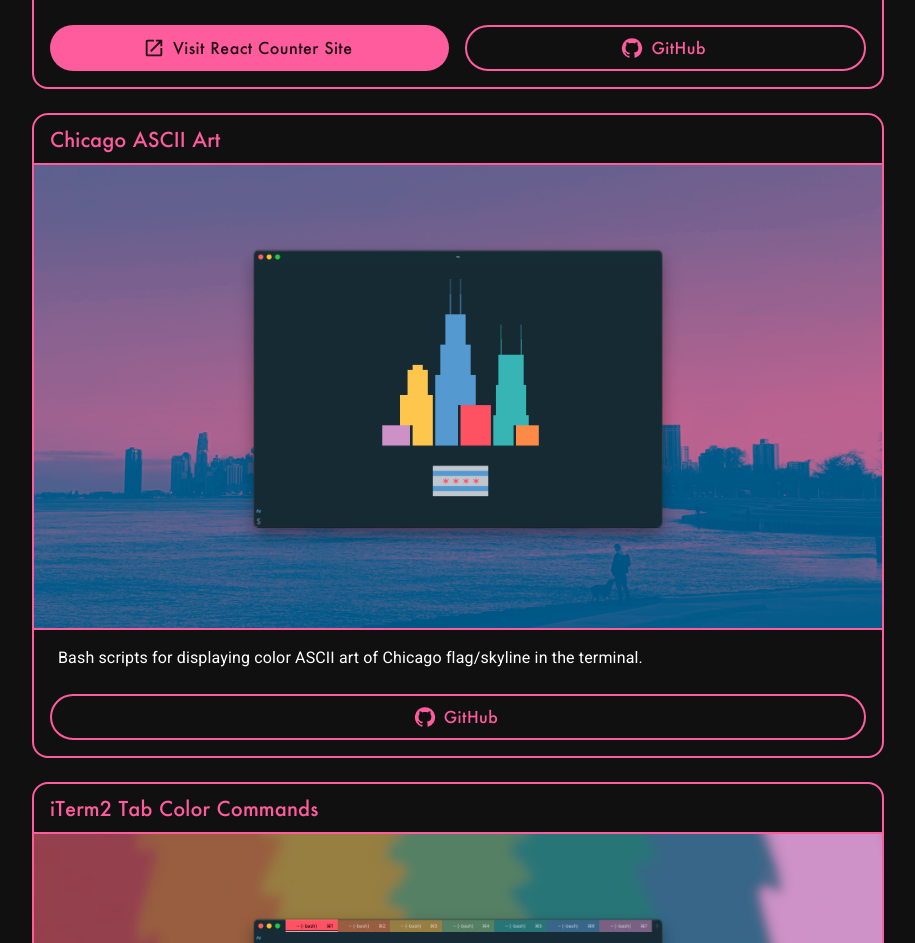
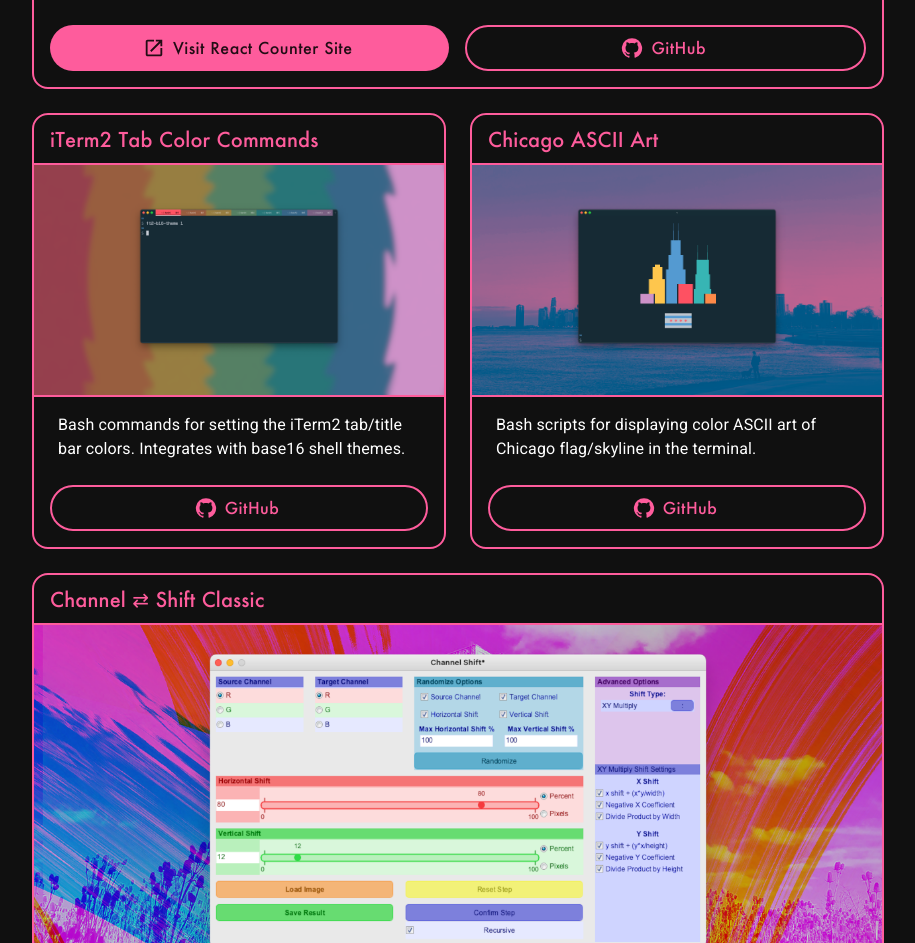
Before and after one commit to connordelacruz/connordelacruz.github.io, a React (Vite) app: page / in a window 1280 px wide. Shown: the part 2681-3624 px from the top of the page, without its empty margins (182-1097 px from the left). Built offline with nearby package versions, Linux system fonts and the light colour scheme.

Commit message:
implemented grid of projects on wide viewports

```diff
--- a/src/components/ProjectsSection.jsx
+++ b/src/components/ProjectsSection.jsx
@@ -5,6 +5,7 @@
 import { THEME_CONTENT_STACK_SPACING } from './Theme.jsx'
 import { SectionContainer } from './common/SectionContainer.jsx'
 import { ButtonStack } from './common/ButtonStack.jsx'
+import Grid from '@mui/material/Grid2'
 
 // ================================================================================
 // Content
@@ -26,6 +27,7 @@
   {
     title: "Channel ⇄ Shift",
     imgSrc: "images/projects/channel-shift.png",
+    body: 'A web app for creating "glitch art" by shifting and swapping an image\'s RGB color channels, developed as a web app with an intuitive UI to make it easily accessible for anyone to use. Built with React and P5.js. Click the button below to try it out!',
     skills: 'JavaScript, React, P5.js, Material UI, Node.js',
     bigButtonContent: {
       text: 'Visit Channel Shift Site',
@@ -39,11 +41,18 @@
         startIcon: <GitHub/>
       },
     ],
-    body: 'A web app for creating "glitch art" by shifting and swapping an image\'s RGB color channels, developed as a web app with an intuitive UI to make it easily accessible for anyone to use. Built with React and P5.js. Click the button below to try it out!',
+    buttonStackProps: {
+      // Split to column on sm to avoid text wrapping on big button
+      direction: {
+        xs: 'column',
+        md: 'row'
+      },
+    },
   },
   {
     title: "React Counter App",
     imgSrc: "images/projects/react-counter.png",
+    body: 'A simple web app for creating customizable counters. Each counter can have a custom name, color, increment/decrement value, and reset value. Counters can easily be reordered by clicking and dragging them into place. Data is saved locally, so your counters will persist any time you come back to the page. Created using React and the Material UI library.',
     skills: 'JavaScript, React, Material UI, Node.js',
     bigButtonContent: {
       text: 'Visit React Counter Site',
@@ -57,11 +66,32 @@
         startIcon: <GitHub/>
       },
     ],
-    body: 'A simple web app for creating customizable counters. Each counter can have a custom name, color, increment/decrement value, and reset value. Counters can easily be reordered by clicking and dragging them into place. Data is saved locally, so your counters will persist any time you come back to the page. Created using React and the Material UI library.',
+    buttonStackProps: {
+      // Split to column on sm to avoid text wrapping on big button
+      direction: {
+        xs: 'column',
+        md: 'row'
+      },
+    },
+  },
+  {
+    title: "iTerm2 Tab Color Commands",
+    imgSrc: "images/projects/iterm2-tab-color.png",
+    body: 'Bash commands for setting the iTerm2 tab/title bar colors. Integrates with base16 shell themes.',
+    skills: 'Bash, iTerm 2, Base16 Shell',
+    smallButtonsContent: [
+      {
+        text: 'GitHub',
+        link: 'https://github.com/connordelacruz/iterm2-tab-color',
+        startIcon: <GitHub/>
+      }
+    ],
+    gridSize: 6,
   },
   {
     title: "Chicago ASCII Art",
     imgSrc: "images/projects/chicago-ascii-art.png",
+    body: 'Bash scripts for displaying color ASCII art of Chicago flag/skyline in the terminal.',
     skills: 'Bash',
     smallButtonsContent: [
       {
@@ -70,24 +100,16 @@
         startIcon: <GitHub/>
       }
     ],
-    body: 'Bash scripts for displaying color ASCII art of Chicago flag/skyline in the terminal.',
-  },
-  {
-    title: "iTerm2 Tab Color Commands",
-    imgSrc: "images/projects/iterm2-tab-color.png",
-    skills: 'Bash, iTerm 2, Base16 Shell',
-    smallButtonsContent: [
-      {
-        text: 'GitHub',
-        link: 'https://github.com/connordelacruz/iterm2-tab-color',
-        startIcon: <GitHub/>
-      }
-    ],
-    body: 'Bash commands for setting the iTerm2 tab/title bar colors. Integrates with base16 shell themes.',
+    gridSize: 6,
   },
   {
     title: "Channel ⇄ Shift Classic",
     imgSrc: "images/projects/channel-shift-classic.png",
+    cardImgHeight: {
+      sm: 350,
+      md: 375,
+    },
+    body: 'An older version of the Channel Shift tool created with Processing. Includes some experimental features that haven\'t been ported to the web app yet.',
     skills: 'Java, Processing',
     smallButtonsContent: [
       {
@@ -96,10 +118,11 @@
         startIcon: <GitHub/>
       }
     ],
-    body: 'An older version of the Channel Shift tool created with Processing. Includes some experimental features that haven\'t been ported to the web app yet.',
+    gridSize: 12,
   },
   {
     title: "Git Workflow Tools",
+    body: 'Command line tools to streamline our team\'s Git workflow. Written in Python.',
     skills: 'Python, Git',
     smallButtonsContent: [
       {
@@ -113,10 +136,11 @@
         startIcon: <Terminal/>
       }
     ],
-    body: 'Command line tools to streamline our team\'s Git workflow. Written in Python.',
+    gridSize: 6,
   },
   {
     title: "Python Random User Generator",
+    body: 'A Python class for generating random user information using the randomuser.me API.',
     skills: 'Python, randomuser.me',
     smallButtonsContent: [
       {
@@ -135,7 +159,7 @@
         startIcon: <MenuBook/>
       }
     ],
-    body: 'A Python class for generating random user information using the randomuser.me API.',
+    gridSize: 6,
   },
 ]
 
@@ -177,23 +201,28 @@
  *
  * @param title
  * @param imgSrc
- * @param imgIsPortrait
+ * @param cardImgHeight
  * @param skills
  * @param bigButtonContent
  * @param smallButtonsContent
+ * @param buttonStackProps
  * @param body
  * @param color
+ * @param gridSize
  * @return {JSX.Element}
  * @constructor
  */
 const ProjectCard = ({
                        title,
                        imgSrc = null,
+                       cardImgHeight = {},
                        skills = null,
                        bigButtonContent = {text: '', link: ''},
                        smallButtonsContent = [],
+                       buttonStackProps = {},
                        body,
                        color,
+                       gridSize = 12,
                      }) => {
   // Big button component (if applicable)
   const bigButton = bigButtonContent.text ?
@@ -228,8 +257,21 @@
     : null
 
   return (
+
+    <Grid
+      size={{
+        xs: 12,
+        md: gridSize,
+      }}
+    >
       <ContentCard
         color={color}
+        sx={{
+          height: {
+            xs: 'auto',
+            md: '100%',
+          },
+        }}
       >
         <ContentCardHeader
           title={title}
@@ -247,7 +289,9 @@
               height: {
                 xs: 300,
                 sm: 450,
-              md: 465,
+                md: 465 * (gridSize / 12),
+                // Overrides from props
+                ...cardImgHeight,
               },
               borderBottom: 2,
               borderBottomColor: color + '.main',
@@ -279,12 +323,13 @@
         <ContentCardActions
           color={color}
         >
-        <ButtonStack>
+          <ButtonStack {...buttonStackProps}>
             {bigButton}
             {smallButtons}
           </ButtonStack>
         </ContentCardActions>
       </ContentCard>
+    </Grid>
   )
 }
 
@@ -301,13 +346,17 @@
                         color,
                       }) => {
   return (
-    <>
+    <Grid
+      container
+      spacing={THEME_CONTENT_STACK_SPACING}
+      alignItems="stretch"
+    >
       {
         projectCardProps.map((cardProps, i) =>
           <ProjectCard key={i} color={color} {...cardProps}/>
         )
       }
-    </>
+    </Grid>
   )
 }
 
@@ -328,7 +377,7 @@
       <Stack spacing={THEME_CONTENT_STACK_SPACING}>
         <ProjectCards color={color}/>
         {/*View more button*/}
-        <Box id="github-link">
+        <Box>
           <CtaButton
             color={color}
             startIcon={<GitHub/>}
--- a/src/components/common/ButtonStack.jsx
+++ b/src/components/common/ButtonStack.jsx
@@ -3,16 +3,22 @@
 /**
  * Stack to evenly distribute fullwidth buttons on wide views. Collapses to column on narrow views.
  *
+ * @param direction
  * @param children
  * @return {JSX.Element}
  * @constructor
  */
 export const ButtonStack = ({
+                              direction = {
+                                xs: 'column',
+                                sm: 'row'
+                              },
                               children,
                             }) => {
   return (
     <Stack
-      direction={{xs: 'column', md: 'row'}}
+      // TODO: better defaults and/or allow overrides
+      direction={direction}
       spacing={2}
       sx={{
         width: '100%',
--- a/src/components/common/CtaButton.jsx
+++ b/src/components/common/CtaButton.jsx
@@ -17,6 +17,7 @@
       target="_blank"
       sx={{
         fontSize: '1.25rem',
+        py: 1.5,
         ...sx
       }}
       {...props}
```
Lines whose indentation alone changed are shown as unchanged.
